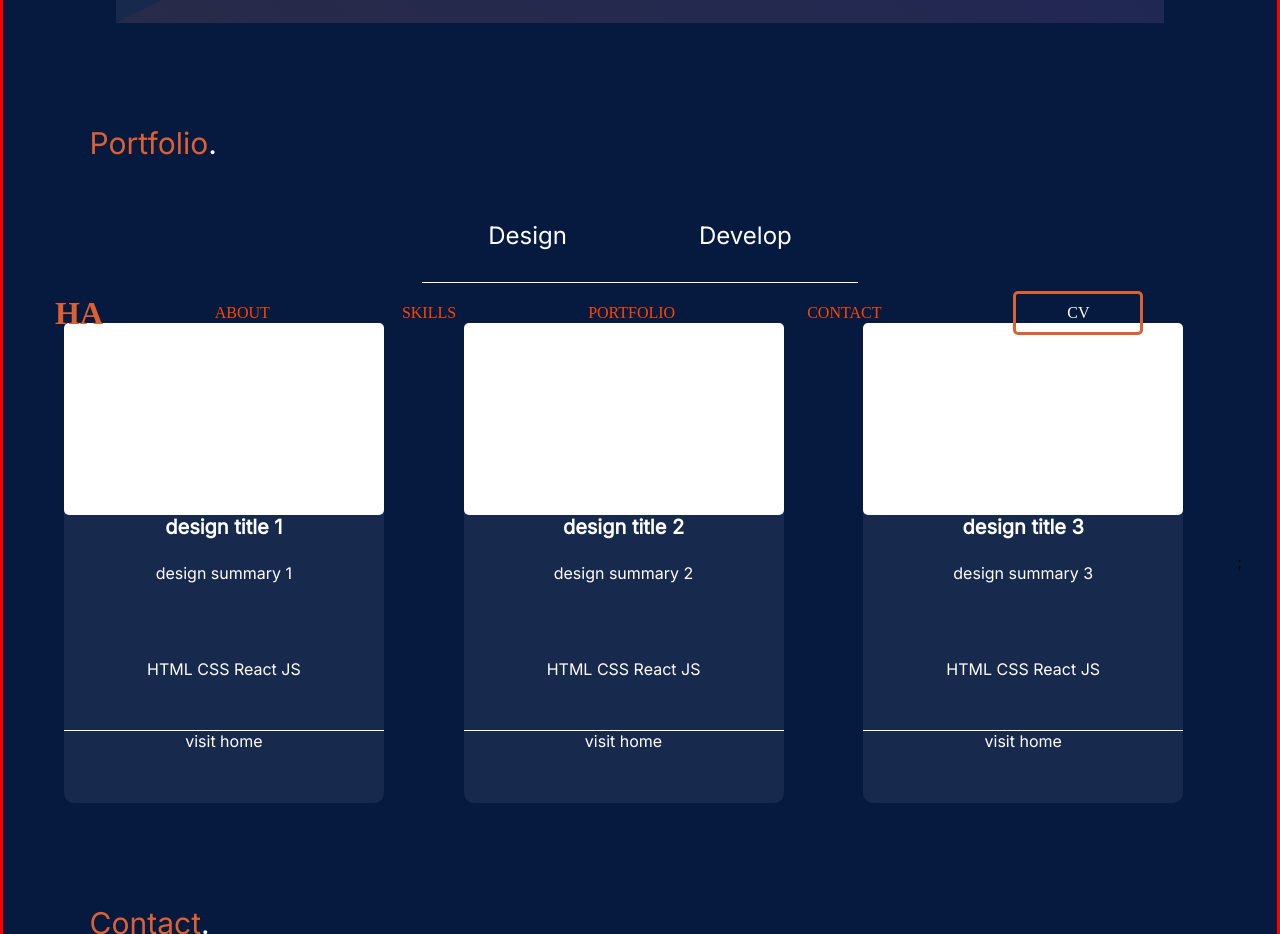
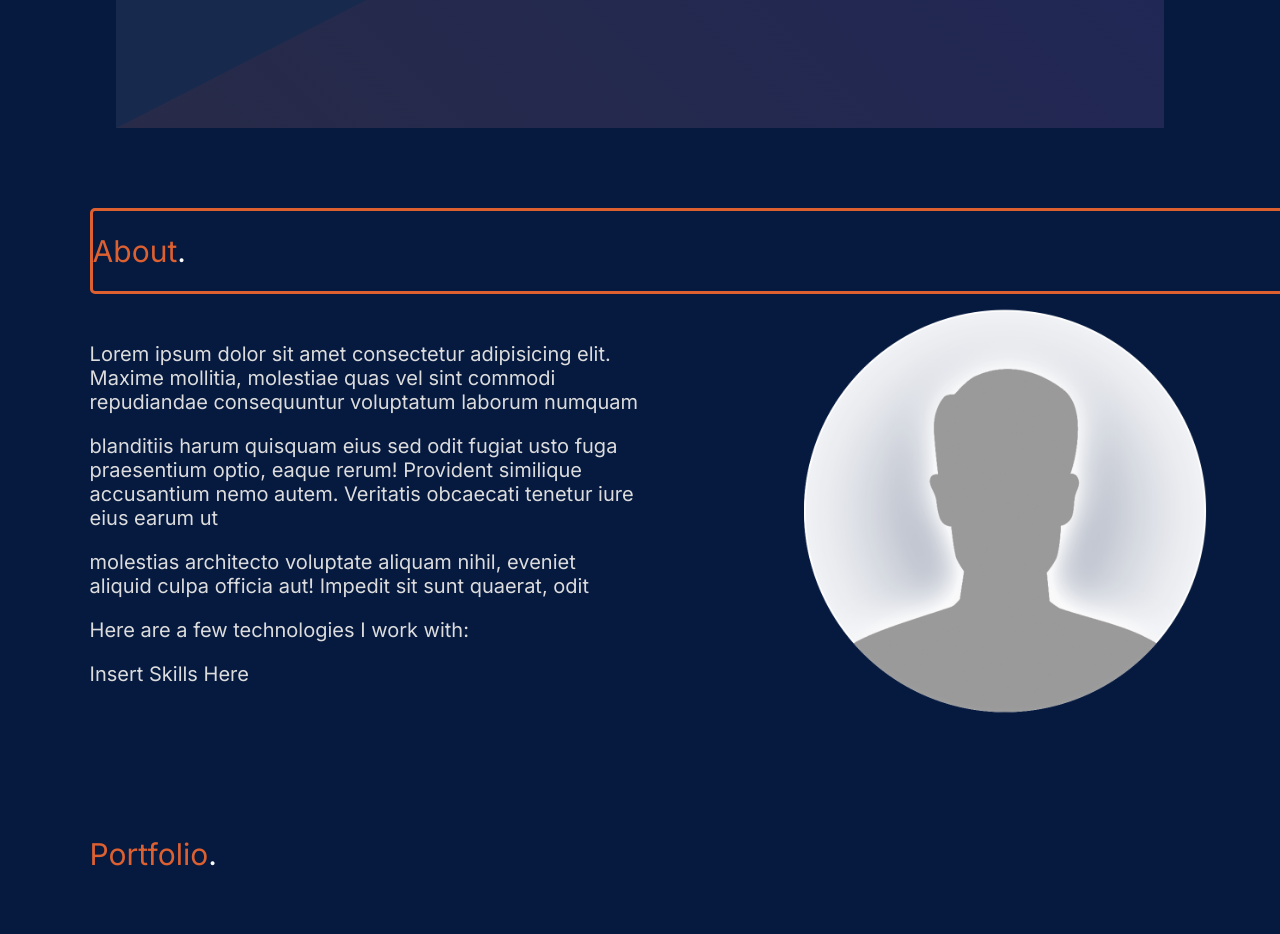
Before and after one commit to hassa09/Portfolio_Host, a React (Create React App) app in the folder portfolio/: page / in a window 1280 px wide. Shown: the part 780-1714 px from the top of the page. Built offline with nearby package versions, Linux system fonts and the light colour scheme.

Commit message:
about section complete

```diff
--- a/portfolio/public/index.html
+++ b/portfolio/public/index.html
@@ -26,7 +26,7 @@
     -->
     <title>React App</title>
   </head>
-  <body>
+  <body style="margin: 0%;">
     <noscript>You need to enable JavaScript to run this app.</noscript>
     <div id="root"></div>
     <!--
--- a/portfolio/src/App.css
+++ b/portfolio/src/App.css
@@ -1,5 +1,5 @@
 .App {
-  width: 100vw;
+  width: 100%;
   height: auto;
   display: flex;
   align-items: center;
@@ -7,14 +7,11 @@
   overflow: hidden;
   flex-direction: column;
 
-  border: 3px;
-  border-color: red;
-  border-style: solid;
   background: #061A40;
 }
 
-* {
+/* * {
   box-sizing: border-box;
   padding: 0;
   margin: 0;
- }
+ } */
--- a/portfolio/src/App.js
+++ b/portfolio/src/App.js
@@ -3,12 +3,15 @@ import About from './Components/About/about'
 import './App.css';
 import PortfolioSection from './Components/Portfolio/PortfolioSection/PortfolioSection';
 import Contact from './Components/Contact/Contact';
+import Intro from './Components/Intro/Intro';
 
 function App() {
   return (
     <div className="App">
       <Navbar />
+
       <About />
+      <Intro />
       <PortfolioSection />
       <Contact />
     </div>
--- /dev/null
+++ b/portfolio/src/Components/Intro/Intro.css
@@ -0,0 +1,102 @@
+@import url('https://fonts.googleapis.com/css2?family=Inter&display=swap');
+
+/*ABOUT SECTION*/
+
+.about-section-container{
+    display: flex;
+    flex-direction: column;
+    width: 100vw;
+    height: auto;
+
+}
+.about-section-header {
+    width: 100vw;
+    height: 10vh;
+
+    display: flex;
+    align-items: center;
+    text-align: left;
+    margin-left: 7vw;
+    margin-top: 10vh;
+    /* margin-bottom: 5%; */
+    border-style: solid;
+    border-color: #DD6031;
+    border-radius: 5px;
+}
+.about-section-main{
+    display: flex;
+    align-items: center;
+    width: 100%;
+    height: 100%;
+    flex-direction: row;
+    text-align: center;
+}
+
+.about-section-left{
+    display: flex;
+    justify-content: center;
+    align-items: center;
+    text-align: left;
+    flex-direction: column;
+
+    margin-left: 7vw;
+    margin-right: 7vw;
+
+    width: 50%;
+    height: 100%;
+}
+.about-section-right{
+    display: flex;
+    justify-content: center;
+    align-items: center;
+    text-align: center;
+
+    width: 50%;
+    height: 100%;
+}
+
+/* ABOUT HEADER WORDING*/
+.about-section-header-wording{
+    font-family: 'Inter';
+    font-style: normal;
+    font-weight: 400;
+    font-size: 30px;
+    line-height: 44px;
+
+    color: #DD6031;
+}
+.about-section-header-wording em{
+    font-family: 'Inter';
+    font-style: normal;
+    font-weight: 400;
+    font-size: 30px;
+    line-height: 44px;
+
+    color: #ffffff;
+}
+.about-section-left{
+    font-family: 'Inter';
+    font-style: normal;
+    font-weight: 400;
+    font-size: 20px;
+    color: #DCDCDC;
+
+}
+.about-section-left em{
+    font-family: 'Inter';
+    font-style: normal;
+    font-weight: 400;
+    font-size: 20px;
+    color: #DD6031;
+}
+
+/*ABOUT SECTION P TAGS*/
+ .about-section-summary-p {
+     margin-bottom: 1rem;
+ }
+
+ /*ABOUT SECTION PROFILE IMAGE*/
+
+ .about-section-profile-photo{
+     width: 80%;
+ }
--- /dev/null
+++ b/portfolio/src/Components/Intro/Intro.js
@@ -0,0 +1,30 @@
+import './Intro.css'
+
+function Intro () {
+
+    return (
+        <div className="about-section-container">
+            <div className="about-section-header">
+                <h1 className="about-section-header-wording">About<em>.</em></h1>
+            </div>
+            <div className="about-section-main">
+                <div className="about-section-left">
+                    <text className='about-section-summary'>
+                        <p className='about-section-summary-p'>Lorem ipsum dolor sit amet consectetur adipisicing elit. Maxime mollitia, molestiae quas vel sint commodi repudiandae  consequuntur voluptatum laborum numquam </p>
+                        <p className='about-section-summary-p' >blanditiis harum quisquam eius sed odit fugiat usto fuga praesentium optio, eaque rerum! Provident similique accusantium nemo autem. Veritatis obcaecati tenetur iure eius earum ut </p>
+                        <p className='about-section-summary-p' >molestias architecto voluptate aliquam nihil, eveniet aliquid culpa officia aut! Impedit sit sunt quaerat, odit</p>
+                        <p className='about-section-summary-p' >Here are a few technologies I work with:</p>
+                        <p className='about-section-tech-icons'>Insert Skills Here</p>
+                    </text>
+
+
+                </div>
+                <div className="about-section-right">
+                    <img className="about-section-profile-photo" src={require('/Users/leowall/Documents/SchoolOfCode/Portfolio/portfolioWebPage/Portfolio_Host/portfolio/src/Images/pngegg.png')} alt={"profile picture image"}/>
+                </div>
+
+            </div>
+        </div>
+    )
+}
+export default Intro
--- a/portfolio/src/Components/Navbar/navbar.scss
+++ b/portfolio/src/Components/Navbar/navbar.scss
@@ -8,7 +8,6 @@
     width: 100%;
     display: flex;
     align-items: center;
-    position: absolute;
     z-index: 1;
 }
 
```
Also changed, not shown: portfolio/src/Images/pngegg.png (added).
